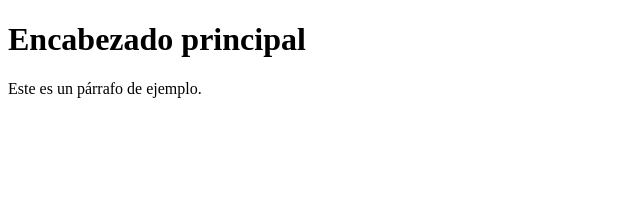
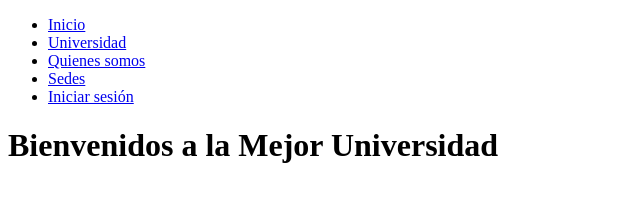
Before and after one commit to DavidC031/proyecto_universidad, a plain HTML site: page page/quienes.html in a window 1280 px wide. Shown: the whole page, without its empty margins (0-640 px from the left). Drawn offline with Linux system fonts and the light colour scheme; files that its build step writes are made by us from their sources.

Commit message:
version2

```diff
--- a/page/quienes.html
+++ b/page/quienes.html
@@ -1,10 +1,28 @@
 <!DOCTYPE html>
-<html>
+<html lang="en">
 <head>
-    <title>Título de la página</title>
+    <meta charset="UTF-8" />
+    <meta name="viewport" content="width=device-width, initial-scale=1.0" />
+    <title>Inicio</title>
+    <link rel="stylesheet" href="css/estilos.css" />
+
 </head>
 <body>
-    <h1>Encabezado principal</h1>
-    <p>Este es un párrafo de ejemplo.</p>
+ <header>
+<nav>
+    <ul>
+        <li><a href="../proyecto02_Universidades/index.html"> Inicio</a></li>
+
+        <li><a href="#"> Universidad</a></li>
+        <li><a href="#"> Quienes somos</a></li>
+        <li><a href="page/sedes.html"> Sedes</a></li>
+        <li><a href="page/sesion.html"> Iniciar sesión</a></li>
+    </ul>
+</nav>
+ </header>
+
+ <main>
+    <div><h1>Bienvenidos a la Mejor Universidad </h1></div>
+ </main>
 </body>
 </html>
```
